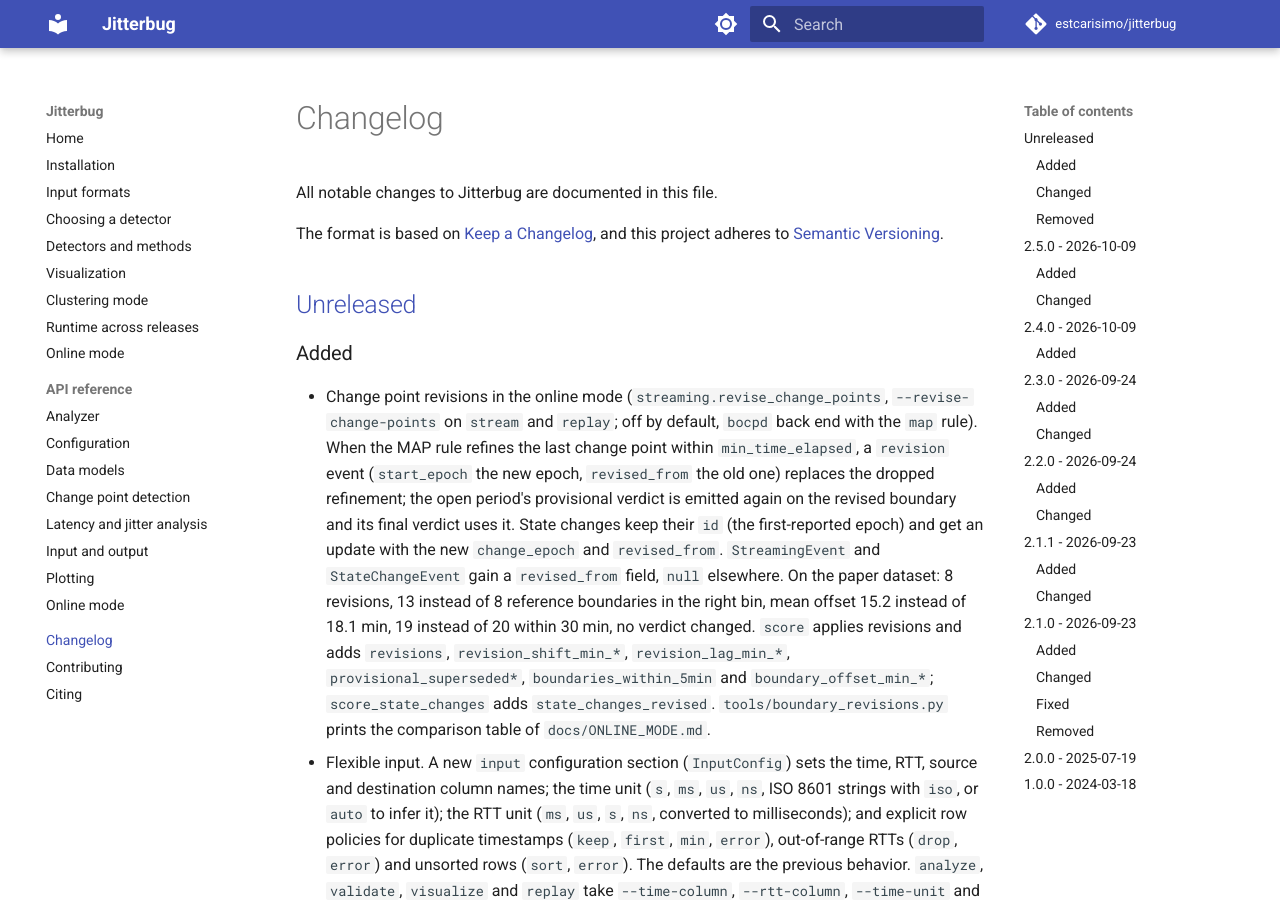
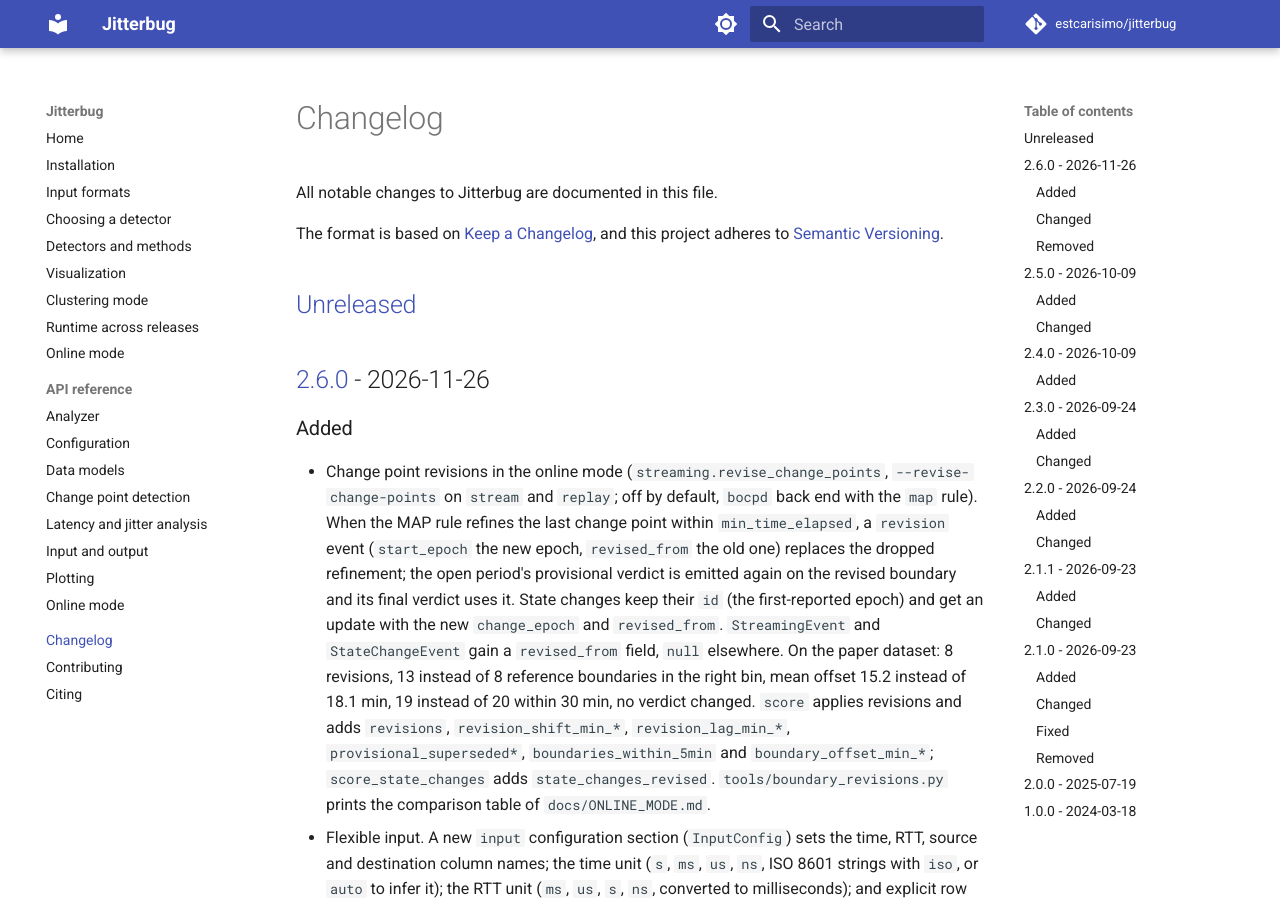
Before and after one commit to estcarisimo/jitterbug, an MkDocs documentation site: the page built from docs/changelog.md, in a window 1280 px wide and 900 px high. Built offline with MkDocs 1.6.1 and Material for MkDocs 9.7.7, drawn with Linux system fonts in a browser that asks for light colours; comment, search, counter and statistics services are not loaded.

Commit message:
chore(release): 2.6.0 (#89)
Co-authored-by: Claude Fable 5.2 <noreply@anthropic.com>

```diff
--- a/CHANGELOG.md
+++ b/CHANGELOG.md
@@ -6,6 +6,8 @@ The format is based on [Keep a Changelog](https://keepachangelog.com/en/1.1.0/),
 and this project adheres to [Semantic Versioning](https://semver.org/spec/v2.0.0.html).
 
 ## [Unreleased]
+
+## [2.6.0] - 2026-11-26
 
 ### Added
 
@@ -510,7 +512,8 @@ Typer CLI, optional REST API and visualization modules. See the
 Original implementation accompanying the paper *Jitterbug: A new framework for
 jitter-based congestion inference* (PAM 2022).
 
-[Unreleased]: https://github.com/estcarisimo/jitterbug/compare/v2.5.0...HEAD
+[Unreleased]: https://github.com/estcarisimo/jitterbug/compare/v2.6.0...HEAD
+[2.6.0]: https://github.com/estcarisimo/jitterbug/compare/v2.5.0...v2.6.0
 [2.5.0]: https://github.com/estcarisimo/jitterbug/compare/v2.4.0...v2.5.0
 [2.4.0]: https://github.com/estcarisimo/jitterbug/compare/v2.3.0...v2.4.0
 [2.3.0]: https://github.com/estcarisimo/jitterbug/compare/v2.2.0...v2.3.0
--- a/pyproject.toml
+++ b/pyproject.toml
@@ -4,7 +4,7 @@ build-backend = "uv_build"
 
 [project]
 name = "jitterbug-inference"
-version = "2.5.0"
+version = "2.6.0"
 description = "Framework for jitter-based network congestion inference"
 readme = "README.md"
 license = {text = "MIT"}
```
Also changed, not shown: docs/INSTALLATION.md (+2 -2 lines), 2 other files.
